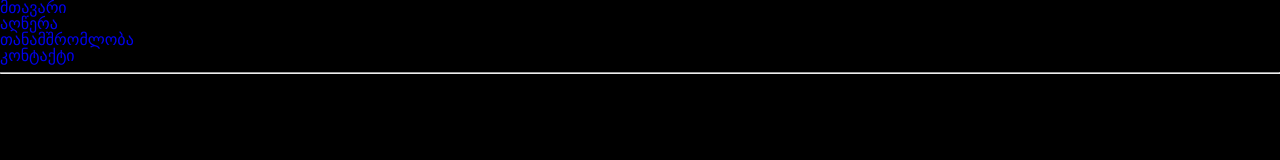
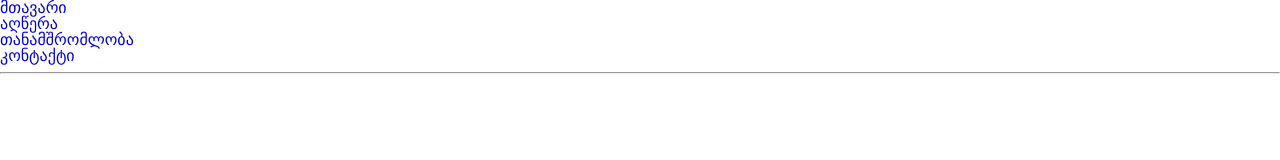
Before and after one commit to Lukakhizanishvili/responsiv, a plain HTML site: page index.html in a window 1280 px wide. Drawn offline with Linux system fonts and the light colour scheme.

Commit message:
update index.html

```diff
--- a/index.html
+++ b/index.html
@@ -7,7 +7,8 @@
     <meta name="viewport" content="width=device-width, initial-scale=1.0">
     <title>responsive</title>
 </head>
-<body bgcolor="black" leftmargin="30px" rightmargin="30px" topmargin="40px" bottommargin="20px">
+<body >
+<div class="container">
     <header>
         <div class="container">
         <nav>
@@ -39,5 +40,6 @@
             </ul>
         </nav>
     </header>
+</div>
 </body>
 </html>
```
